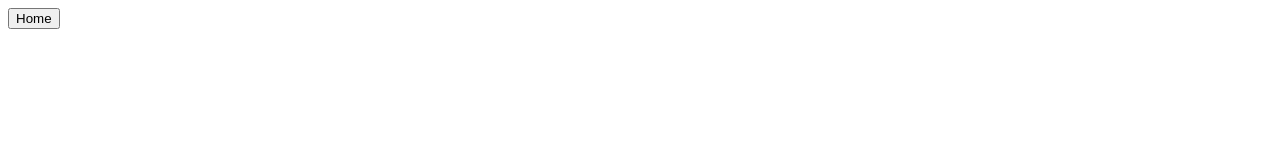
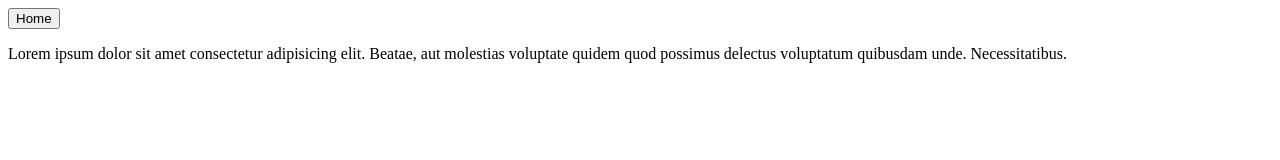
Before and after one commit to JasonHatfield/odin-recipes, a plain HTML site: page pages/Recipe2.html in a window 1280 px wide. Drawn offline with Linux system fonts and the light colour scheme.

Commit message:
add details to 2nd and 3rd recipe pages

```diff
--- a/pages/Recipe2.html
+++ b/pages/Recipe2.html
@@ -7,5 +7,10 @@
   </head>
   <body>
     <a href="../index.html"><button>Home</button></a>
+    <p>
+      Lorem ipsum dolor sit amet consectetur adipisicing elit. Beatae, aut
+      molestias voluptate quidem quod possimus delectus voluptatum quibusdam
+      unde. Necessitatibus.
+    </p>
   </body>
 </html>
```
Also changed, not shown: pages/Recipe3.html (+4 -0 lines).
